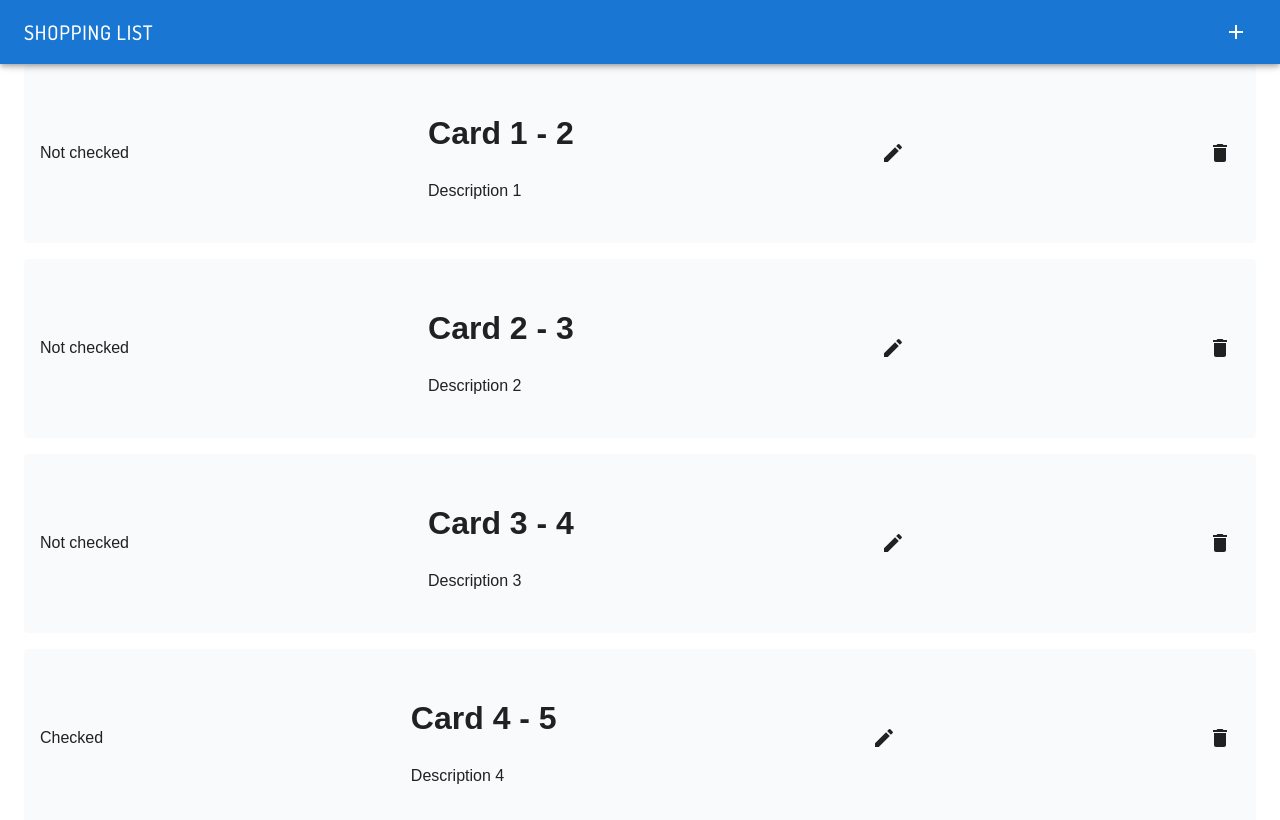
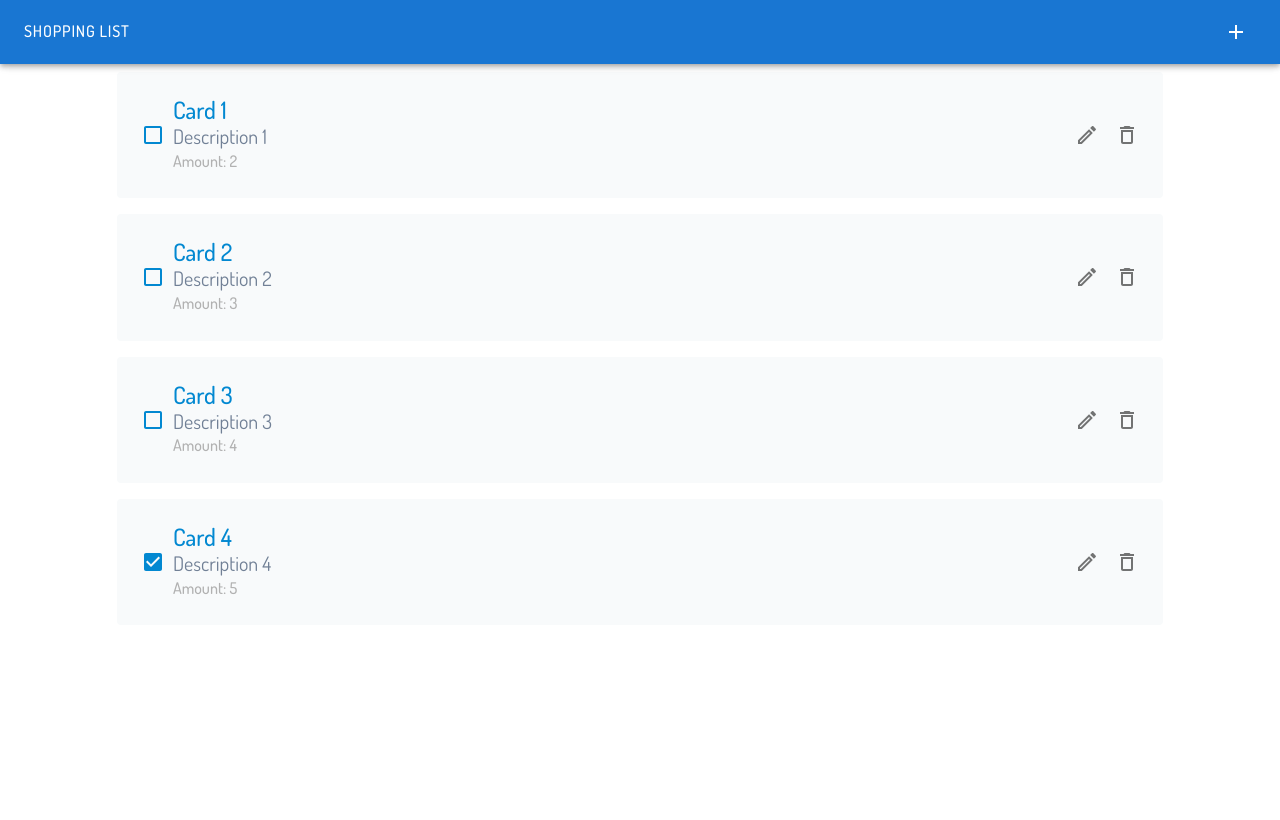
Before and after one commit to sjcuello/shopping-list-frontend, a React (Vite) app: page / in a window 1280 px wide. Shown: the top 820 px of the page. Built offline with nearby package versions, Linux system fonts and the light colour scheme; a web font is replaced by a local one.

Commit message:
Colors implemented

```diff
--- a/src/components/cardItem/index.tsx
+++ b/src/components/cardItem/index.tsx
@@ -1,6 +1,11 @@
-import { Box, IconButton } from '@mui/material';
+import { Box, IconButton, Typography } from '@mui/material';
 import { Card } from '../../interfaces';
-import { Edit as EditIcon, Delete as DeleteIcon } from '@mui/icons-material';
+import {
+  EditOutlined as EditIcon,
+  DeleteOutlined as DeleteIcon,
+  CheckBoxOutlineBlank as CheckBoxBlankIcon,
+  CheckBox as CheckBoxIcon
+} from '@mui/icons-material';
 import styles from './styles.module.css';
 
 interface CardProps {
@@ -15,13 +20,26 @@ const CardItem = ({ data }: CardProps) => {
 
   return (
     <Box className={styles.card}>
-      {data.isChecked ? 'Checked' : 'Not checked'}
+
+      <IconButton
+        color='info'
+        aria-label="Edit"
+        onClick={handleEdit}
+        className={styles.menuIcon}
+      >
+        {data.isChecked ? <CheckBoxIcon /> : <CheckBoxBlankIcon />}
+      </IconButton>
+      <Box className={styles.content}>
+
         <Box className={styles.dataContainer}>
-        <h1>{data.name} - {data.amount}</h1>
-        <p>{data.description}</p>
+          <Typography variant="h3" color='info' className={styles.name}>{data.name} </Typography>
+          <Typography variant="h4" className={styles.description}>{data.description}</Typography>
+          <Typography variant="h6" className={styles.amount}>Amount: {data.amount}</Typography>
         </Box>
+        <Box>
+
           <IconButton
-        color="inherit"
+            color="default"
             aria-label="Edit"
             onClick={handleEdit}
             className={styles.menuIcon}
@@ -29,15 +47,16 @@ const CardItem = ({ data }: CardProps) => {
             <EditIcon />
           </IconButton>
           <IconButton
-        color="inherit"
-        aria-label="open drawer"
-        edge="start"
+            color="default"
+            aria-label="Delete"
             onClick={handleDelete}
             className={styles.menuIcon}
           >
             <DeleteIcon />
           </IconButton>
         </Box>
+      </Box>
+    </Box>
   )
 }
 
--- a/src/components/cardItem/styles.module.css
+++ b/src/components/cardItem/styles.module.css
@@ -3,8 +3,38 @@
   width: 100%;
   display: flex;
   flex-direction: row;
-  justify-content: space-between;
+  justify-content: start;
   align-items: center;
   padding: 1.5rem 1rem;
   border-radius: 4px;
 }
+
+.content {
+  display: flex;
+  flex-direction: row;
+  justify-content: space-between;
+  align-items: center;
+  width: 100%;
+}
+
+.dataContainer {
+  display: flex;
+  flex-direction: column;
+  justify-content: center;
+  align-items: flex-start;
+}
+
+.name {
+  font-weight: 500 !important;
+  padding: 0;
+}
+
+.description {
+  color: #718096;
+  padding: 0;
+}
+
+.amount {
+  color: #b1b1b1;
+  padding: 0;
+}
--- a/src/components/layout/index.tsx
+++ b/src/components/layout/index.tsx
@@ -10,7 +10,7 @@ const Layout = ({ children }: LayoutProps) => {
   return (
     <Container
       maxWidth={false}
-      className={styles.container} >
+      className={`${styles.container} boxed-content`} >
       {children}
     </Container>
   )
--- a/src/main.tsx
+++ b/src/main.tsx
@@ -1,7 +1,6 @@
 import { StrictMode } from 'react'
 import { createRoot } from 'react-dom/client'
 import App from './App.tsx'
-import CssBaseline from '@mui/material/CssBaseline'
 import './index.css'
 import { ThemeProvider } from '@emotion/react'
 import theme from './theme.ts'
@@ -9,7 +8,6 @@ import theme from './theme.ts'
 createRoot(document.getElementById('root')!).render(
   <StrictMode>
     <ThemeProvider theme={theme}>
-      <CssBaseline />
       <App />
     </ThemeProvider>
   </StrictMode>,
--- a/src/theme.ts
+++ b/src/theme.ts
@@ -7,12 +7,12 @@ const dosisFont = {
 const theme = createTheme({
   typography: {
     fontFamily: "'Nunito', sans-serif",
-    h1: { ...dosisFont },
-    h2: { ...dosisFont },
-    h3: { ...dosisFont },
-    h4: { ...dosisFont },
-    h5: { ...dosisFont },
-    h6: { ...dosisFont },
+    h1: { ...dosisFont, fontSize: '3rem' },
+    h2: { ...dosisFont, fontSize: '2rem' },
+    h3: { ...dosisFont, fontSize: '1.5rem' },
+    h4: { ...dosisFont, fontSize: '1.25rem' },
+    h5: { ...dosisFont, fontSize: '1.125rem' },
+    h6: { ...dosisFont, fontSize: '1rem' },
   },
   components: {
     MuiButton: {
```
Lines whose indentation alone changed are shown as unchanged.
